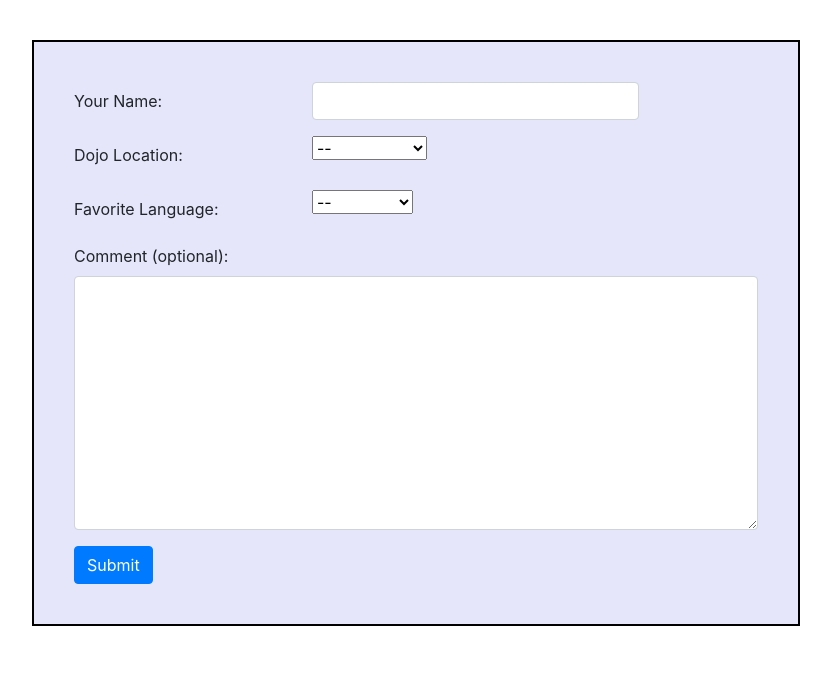
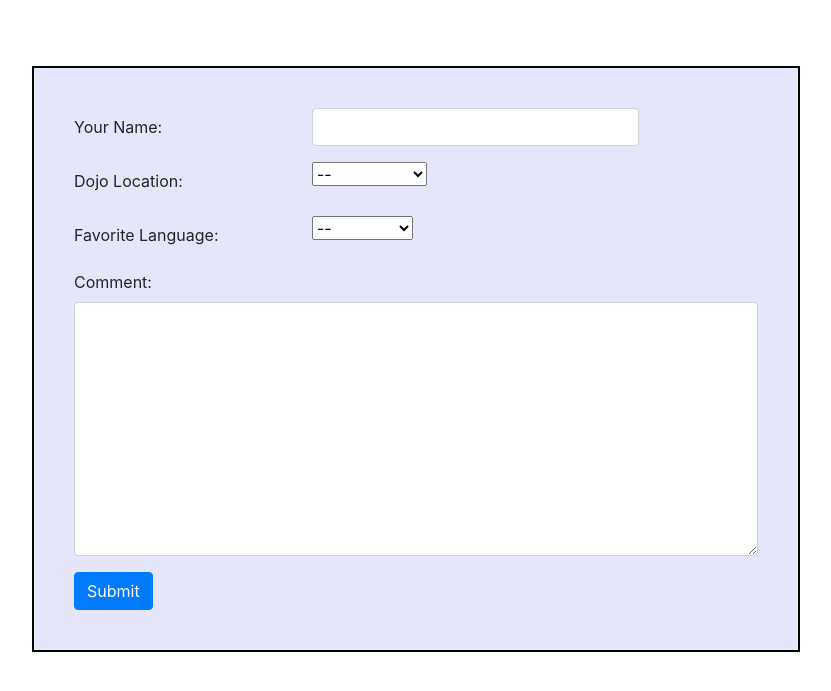
Before and after one commit to sdress/dojo-survey-w-validation, a Flask app: page / in a window 1280 px wide. Shown: the top 691 px of the page, without its empty margins (224-1055 px from the left). Run offline with Flask 2, Linux system fonts and the light colour scheme.

Commit message:
updating index.html

```diff
--- a/flask_app/templates/index.html
+++ b/flask_app/templates/index.html
@@ -12,13 +12,15 @@
     <header>
     </header>
     <main>
+        <div class="alert">
             {% with messages = get_flashed_messages() %}
                 {% if messages %}
                     {% for message in messages %}
-                    <p style="color: red;">{{ message }}</p>
+                        <p class="alert-danger">{{ message }}</p>
                     {% endfor %}
                 {% endif %}
             {% endwith %}
+        </div>
         <form action="/create/survey" method="post" style="margin:40px 20%; border: 2px solid black; padding: 40px; background-color: lavender;">
             <div class="form-group row">
                 <label for="name" class="col-sm-4 col-form-label">Your Name: </label>
@@ -51,7 +53,7 @@
                 </div>
             </div>
             <div class="form-group">
-                <label for="comment">Comment (optional): </label>
+                <label for="comment">Comment: </label>
                 <textarea name="comment" cols="30" rows="10" class="form-control"></textarea>
             </div>
             <button class="btn btn-primary" type="submit">Submit</button>
```
Lines whose indentation alone changed are shown as unchanged.
